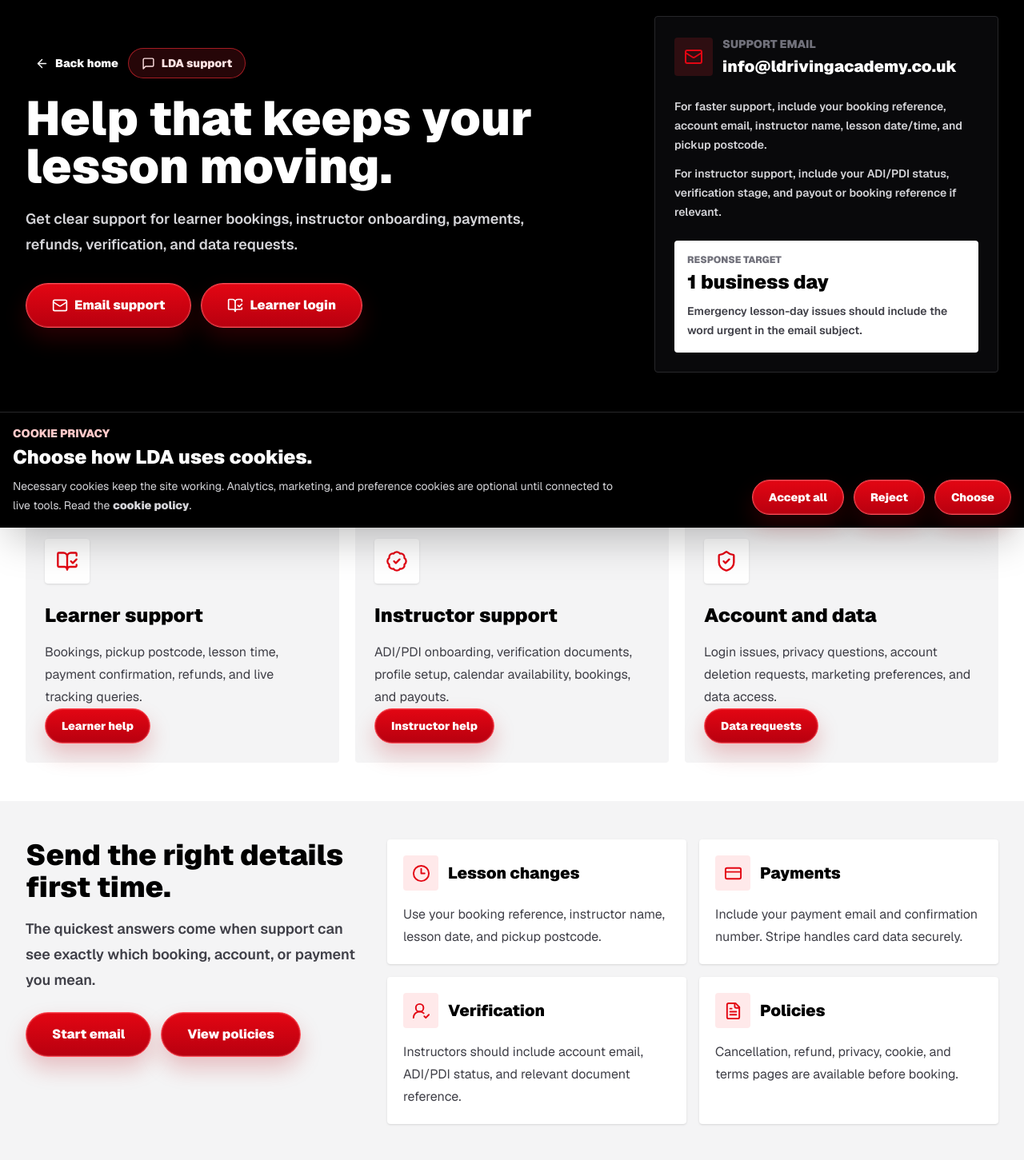
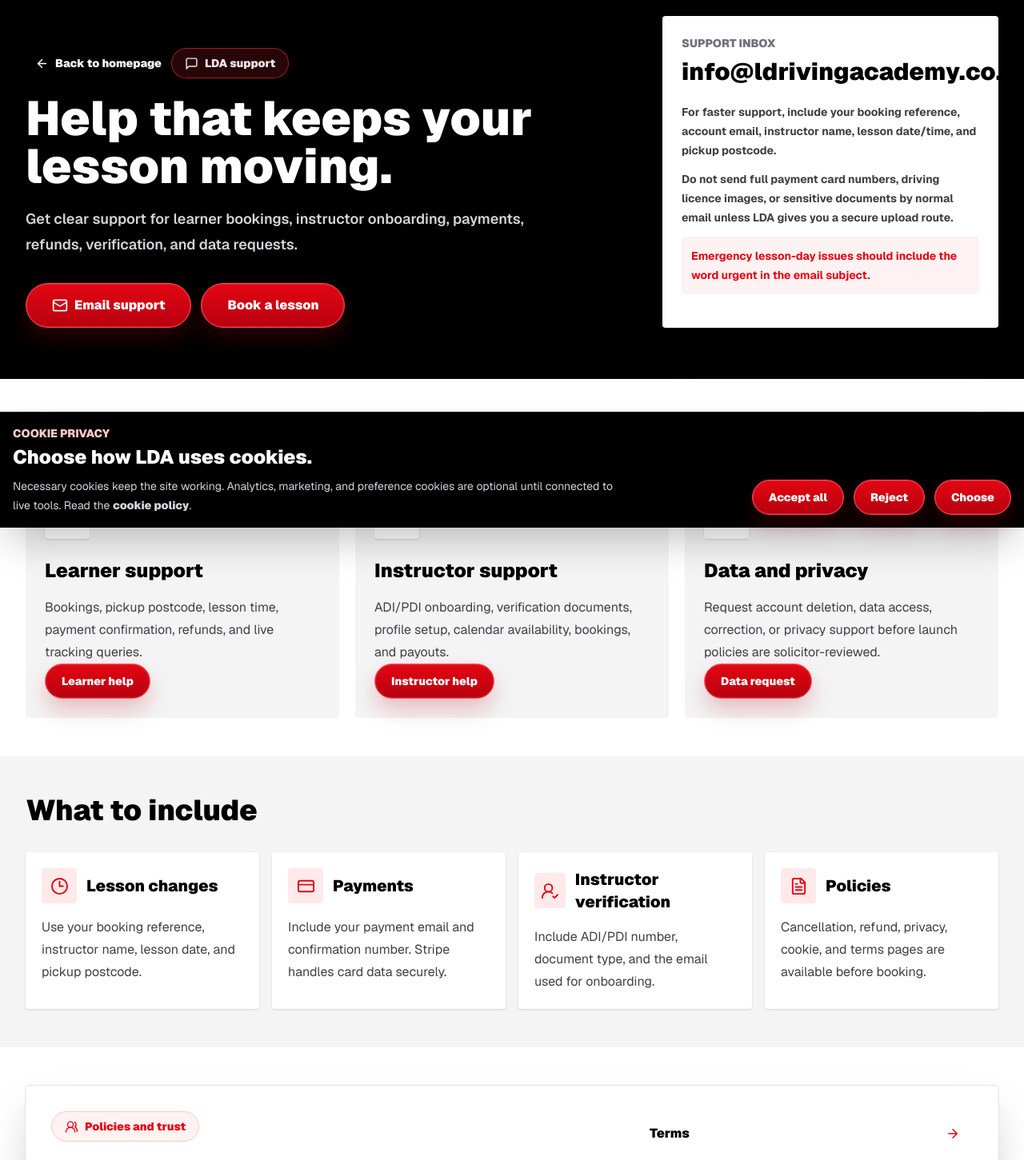
Before and after one commit to LDrivingAcademy/LDA, a Next.js app: page /contact in a window 1280 px wide. Shown: the part 140-1591 px from the top of the page at 80% size. Built offline with nearby package versions, Linux system fonts and the light colour scheme.

Commit message:
Restyle policies trust panel

```diff
--- a/src/app/contact/page.tsx
+++ b/src/app/contact/page.tsx
@@ -34,26 +34,27 @@ const supportRoutes = [
     cta: "Instructor help"
   },
   {
-    title: "Account and data",
-    body: "Login issues, privacy questions, account deletion requests, marketing preferences, and data access.",
+    title: "Data and privacy",
+    body: "Request account deletion, data access, correction, or privacy support before launch policies are solicitor-reviewed.",
     icon: ShieldCheck,
     href: "/data-requests",
-    cta: "Data requests"
+    cta: "Data request"
   }
 ];
 
-const helpTopics = [
+const contactTopics = [
   { icon: Clock3, title: "Lesson changes", body: "Use your booking reference, instructor name, lesson date, and pickup postcode." },
   { icon: CreditCard, title: "Payments", body: "Include your payment email and confirmation number. Stripe handles card data securely." },
-  { icon: UserRoundCheck, title: "Verification", body: "Instructors should include account email, ADI/PDI status, and relevant document reference." },
+  { icon: UserRoundCheck, title: "Instructor verification", body: "Include ADI/PDI number, document type, and the email used for onboarding." },
   { icon: FileText, title: "Policies", body: "Cancellation, refund, privacy, cookie, and terms pages are available before booking." }
 ];
 
 const policyLinks = [
-  { href: "/cancellation-policy", label: "Cancellation policy" },
-  { href: "/privacy", label: "Privacy policy" },
-  { href: "/terms", label: "Terms" },
-  { href: "/cookies", label: "Cookies" }
+  { label: "Terms", href: "/terms" },
+  { label: "Privacy", href: "/privacy" },
+  { label: "Cancellation", href: "/cancellation-policy" },
+  { label: "Cookies", href: "/cookies" },
+  { label: "Data requests", href: "/data-requests" }
 ];
 
 export default function ContactPage() {
@@ -67,7 +68,6 @@ export default function ContactPage() {
               <Link href="/auth/login?role=learner" className="rounded-full px-3 py-2 text-sm font-black text-white hover:ring-2 hover:ring-brand">Learners</Link>
               <Link href="/instructor" className="rounded-full px-3 py-2 text-sm font-black text-white hover:ring-2 hover:ring-brand">Instructors</Link>
               <Link href="/#discover" className="rounded-full px-3 py-2 text-sm font-black text-white hover:ring-2 hover:ring-brand">Services</Link>
-              <Link href="/#safety" className="rounded-full px-3 py-2 text-sm font-black text-white hover:ring-2 hover:ring-brand">Safety</Link>
               <Link href="/about" className="rounded-full px-3 py-2 text-sm font-black text-white hover:ring-2 hover:ring-brand">About</Link>
             </nav>
           </div>
@@ -76,7 +76,6 @@ export default function ContactPage() {
             <Link href="/contact" className="inline-flex items-center gap-2 rounded-full px-3 py-2 text-sm font-black text-white ring-2 ring-brand">
               <CircleHelp size={17} /> Help
             </Link>
-            <Link href="/auth/login?role=learner" className="text-sm font-black hover:text-zinc-300">Log in</Link>
             <Link href="/auth/login?role=learner" className="lda-pill lda-pill-sm">Sign up</Link>
           </div>
           <div className="md:hidden">
@@ -87,10 +86,10 @@ export default function ContactPage() {
 
       <main className="bg-white text-black">
         <section className="bg-black text-white">
-          <div className="mx-auto grid max-w-7xl gap-10 px-4 py-12 sm:px-6 lg:grid-cols-[1fr_430px] lg:px-8 lg:py-16">
+          <div className="mx-auto grid max-w-7xl gap-10 px-4 py-12 sm:px-6 lg:grid-cols-[1fr_420px] lg:px-8 lg:py-16">
             <div>
               <Link href="/" className="inline-flex items-center gap-2 rounded-full px-3 py-2 text-sm font-black text-zinc-300 hover:text-white hover:ring-2 hover:ring-brand">
-                <ArrowLeft size={17} /> Back home
+                <ArrowLeft size={17} /> Back to homepage
               </Link>
               <div className="mt-10 inline-flex items-center gap-2 rounded-full border border-red-500/60 bg-red-500/15 px-4 py-2 text-sm font-black text-red-100">
                 <MessageSquare size={17} /> LDA support
@@ -106,31 +105,18 @@ export default function ContactPage() {
                   <Mail size={20} /> Email support
                 </a>
                 <Link href="/auth/login?role=learner" className="lda-pill">
-                  <BookOpenCheck size={20} /> Learner login
+                  Book a lesson
                 </Link>
               </div>
             </div>
 
-            <aside className="rounded border border-zinc-800 bg-zinc-950 p-6 shadow-2xl">
-              <div className="flex items-center gap-3">
-                <div className="grid h-12 w-12 place-items-center rounded bg-red-500/15 text-brand">
-                  <Mail size={24} />
-                </div>
-                <div>
-                  <div className="text-sm font-black uppercase text-zinc-500">Support email</div>
-                  <a href="mailto:info@ldrivingacademy.co.uk" className="mt-1 block text-xl font-black text-white hover:text-brand">
-                    info@ldrivingacademy.co.uk
-                  </a>
-                </div>
-              </div>
-              <div className="mt-6 grid gap-3 text-sm font-semibold leading-6 text-zinc-300">
+            <aside className="rounded bg-white p-6 text-black shadow-2xl">
+              <div className="text-sm font-black uppercase text-zinc-500">Support inbox</div>
+              <h2 className="mt-2 text-3xl font-black tracking-normal">info@ldrivingacademy.co.uk</h2>
+              <div className="mt-5 grid gap-3 text-sm font-bold leading-6 text-zinc-700">
                 <p>For faster support, include your booking reference, account email, instructor name, lesson date/time, and pickup postcode.</p>
-                <p>For instructor support, include your ADI/PDI status, verification stage, and payout or booking reference if relevant.</p>
-              </div>
-              <div className="mt-6 rounded bg-white p-4 text-black">
-                <div className="text-xs font-black uppercase text-zinc-500">Response target</div>
-                <div className="mt-1 text-2xl font-black">1 business day</div>
-                <p className="mt-2 text-sm font-semibold leading-6 text-zinc-700">
+                <p>Do not send full payment card numbers, driving licence images, or sensitive documents by normal email unless LDA gives you a secure upload route.</p>
+                <p className="rounded bg-red-50 p-3 text-brand">
                   Emergency lesson-day issues should include the word urgent in the email subject.
                 </p>
               </div>
@@ -139,12 +125,12 @@ export default function ContactPage() {
         </section>
 
         <section className="mx-auto max-w-7xl px-4 py-12 sm:px-6 lg:px-8">
-          <h2 className="text-4xl font-black tracking-normal">What do you need help with?</h2>
+          <h2 className="text-4xl font-black tracking-normal">Choose the right support route</h2>
           <div className="mt-8 grid gap-5 lg:grid-cols-3">
             {supportRoutes.map((route) => {
               const Icon = route.icon;
               return (
-                <Link key={route.title} href={route.href} className="group flex min-h-[260px] flex-col rounded bg-zinc-100 p-6 text-black hover:bg-zinc-200">
+                <Link key={route.title} href={route.href} className="group flex min-h-[260px] flex-col rounded bg-zinc-100 p-6 hover:bg-zinc-200">
                   <div className="grid h-14 w-14 place-items-center rounded bg-white text-brand shadow-sm">
                     <Icon size={28} />
                   </div>
@@ -158,24 +144,10 @@ export default function ContactPage() {
         </section>
 
         <section className="bg-zinc-100">
-          <div className="mx-auto grid max-w-7xl gap-8 px-4 py-12 sm:px-6 lg:grid-cols-[420px_1fr] lg:px-8">
-            <div>
-              <h2 className="text-4xl font-black tracking-normal">Send the right details first time.</h2>
-              <p className="mt-4 text-lg font-semibold leading-8 text-zinc-700">
-                The quickest answers come when support can see exactly which booking, account, or payment you mean.
-              </p>
-              <div className="mt-6 flex flex-wrap gap-3">
-                <a href="mailto:info@ldrivingacademy.co.uk?subject=LDA%20support%20request" className="lda-pill">
-                  Start email
-                </a>
-                <Link href="/cancellation-policy" className="lda-pill">
-                  View policies
-                </Link>
-              </div>
-            </div>
-
-            <div className="grid gap-4 sm:grid-cols-2">
-              {helpTopics.map((topic) => {
+          <div className="mx-auto max-w-7xl px-4 py-12 sm:px-6 lg:px-8">
+            <h2 className="text-4xl font-black tracking-normal">What to include</h2>
+            <div className="mt-8 grid gap-4 sm:grid-cols-2 lg:grid-cols-4">
+              {contactTopics.map((topic) => {
                 const Icon = topic.icon;
                 return (
                   <article key={topic.title} className="rounded bg-white p-5 shadow-sm">
@@ -194,13 +166,13 @@ export default function ContactPage() {
         </section>
 
         <section className="mx-auto max-w-7xl px-4 py-12 sm:px-6 lg:px-8">
-          <div className="grid gap-8 rounded bg-brand p-6 text-white shadow-2xl sm:p-8 lg:grid-cols-[1fr_420px]">
+          <div className="grid gap-8 rounded bg-white p-6 text-black shadow-2xl ring-1 ring-zinc-200 sm:p-8 lg:grid-cols-[1fr_420px]">
             <div>
-              <div className="inline-flex items-center gap-2 rounded-full border border-white/50 bg-black/20 px-4 py-2 text-sm font-black text-white">
+              <div className="inline-flex items-center gap-2 rounded-full border border-red-200 bg-red-50 px-4 py-2 text-sm font-black text-brand">
                 <UsersRound size={17} /> Policies and trust
               </div>
               <h2 className="mt-5 text-4xl font-black tracking-normal">Clear rules before every booking.</h2>
-              <p className="mt-4 max-w-2xl text-lg font-semibold leading-8 text-white/90">
+              <p className="mt-4 max-w-2xl text-lg font-semibold leading-8 text-zinc-700">
                 LDA keeps learner and instructor journeys anchored around verified instructors, upfront pricing, secure payments, and clear cancellation rules.
               </p>
             </div>
```
